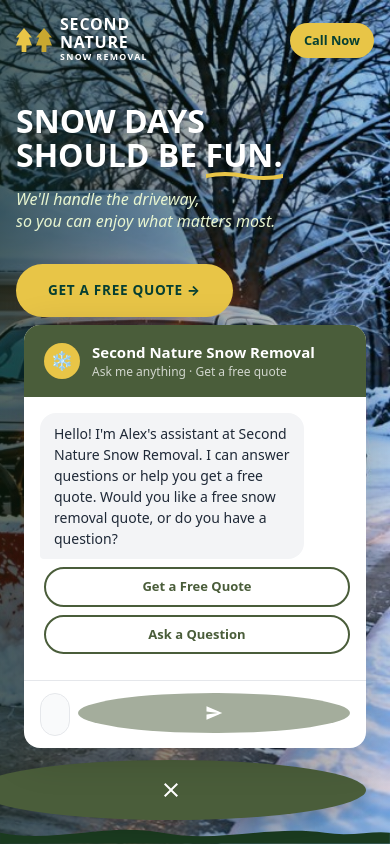
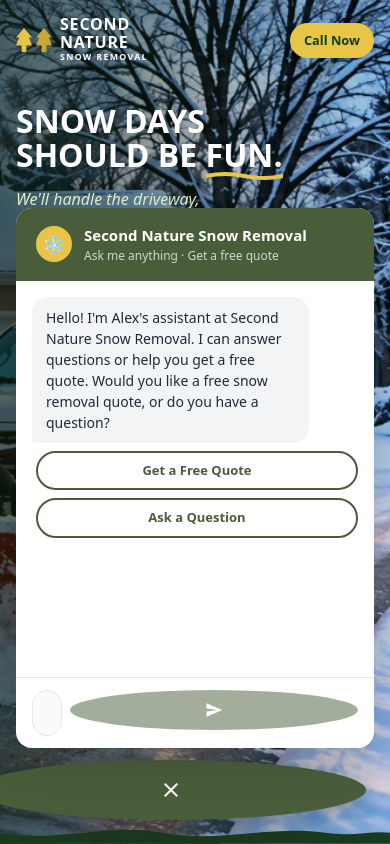
Before and after one commit to Sherryfarmshop/second-nature-plowing, a Next.js app: page / in a window 390 px wide. Both pictures are taken after a click on the button "Chat with us". Shown: the top 844 px of the page. Built offline with nearby package versions, Linux system fonts and the light colour scheme.

Commit message:
Fix mobile chat - proper height with keyboard, font size 16px prevents iOS zoom, scroll on focus

```diff
--- a/components/ChatBot.tsx
+++ b/components/ChatBot.tsx
@@ -127,12 +127,8 @@ export default function ChatBot() {
       {/* Chat window */}
       {open && (
         <div style={{
-          position: 'fixed', bottom: '96px', right: '24px', zIndex: 1000,
-          width: '360px', maxWidth: 'calc(100vw - 48px)',
-          background: 'white', borderRadius: '16px',
-          boxShadow: '0 8px 40px rgba(0,0,0,0.18)',
-          display: 'flex', flexDirection: 'column',
-          overflow: 'hidden', maxHeight: '540px'
+          position: 'fixed', bottom: '96px', right: '16px', zIndex: 1000,
+          width: '360px', maxWidth: 'calc(100vw - 32px)', background: 'white', borderRadius: '16px', boxShadow: '0 8px 40px rgba(0,0,0,0.18)', display: 'flex', flexDirection: 'column', overflow: 'hidden', height: 'min(540px, calc(100dvh - 120px))'
         }}>
           {/* Header */}
           <div style={{ background: '#4A5D3A', padding: '16px 20px', display: 'flex', alignItems: 'center', gap: '12px' }}>
@@ -205,9 +201,10 @@ export default function ChatBot() {
               placeholder="Type a message..."
               style={{
                 flex: 1, padding: '10px 14px', border: '1px solid #E5E7EB',
-                borderRadius: '24px', outline: 'none', fontSize: '14px',
+                borderRadius: '24px', outline: 'none', fontSize: '16px',
                 background: '#F9FAFB'
               }}
+              onFocus={() => setTimeout(() => messagesEndRef.current?.scrollIntoView({ behavior: 'smooth' }), 300)}
             />
             <button
               onClick={() => sendMessage(input)}
```
